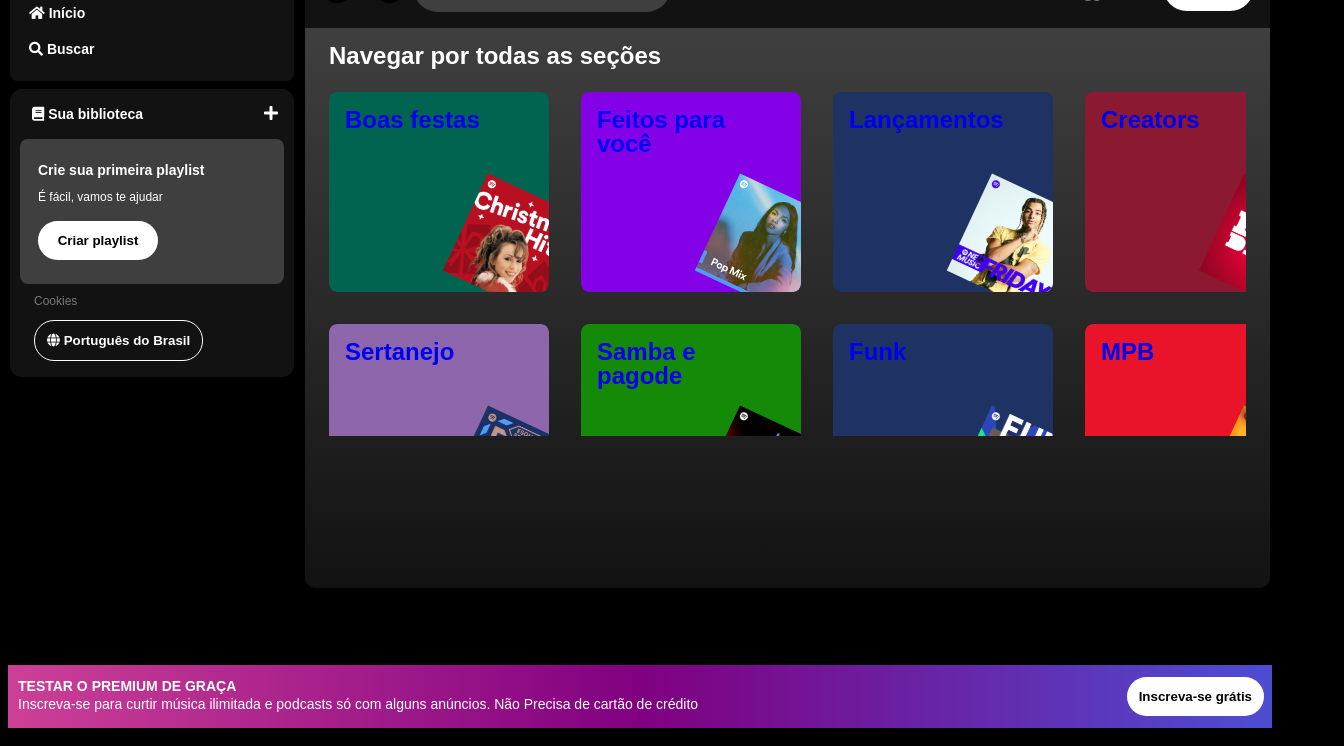
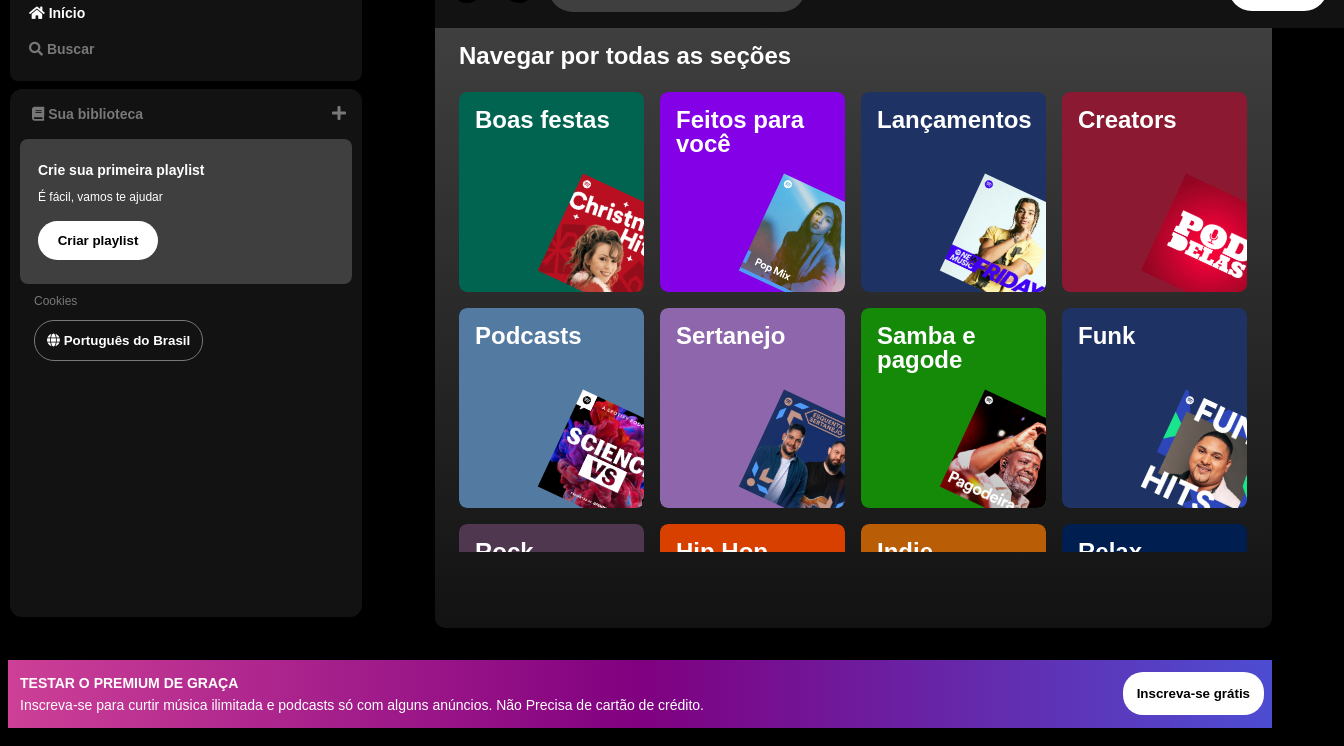
Before and after one commit to douglasgjar/imersao-frontend-alura, a plain HTML site: page index.html in a window 1280 px wide. Shown: the part 64-810 px from the top of the page, 1344 px wide, since content can reach past the window. Drawn offline with Linux system fonts and the light colour scheme.

Commit message:
Hovers, arrumações, etc

```diff
--- a/index.html
+++ b/index.html
@@ -29,13 +29,13 @@
                 <a href="#"><img src="src/assets/icons/logo-spotify.png" alt="logo do spotify"></a>
                 <ul>
                     <li>
-                        <a href="#">
+                        <a class="sidebar-home-button" href="#">
                             <span class="fa fa-home"></span>
                             <span>Início</span>
                         </a>
                     </li>
                     <li>
-                        <a href="#">
+                        <a class="sidebar-search-button" href="#">
                             <span class="fa fa-search"></span>
                             <span>Buscar</span>
                         </a>
@@ -84,12 +84,12 @@
                         <img src="src/assets/icons/small-left.png" alt="seta esquerda">
                     </button>
                     <button class="arrow-right">
-                        <img src="src/assets/icons/small-right.png" alt="direita">
+                        <img src="src/assets/icons/small-right.png" alt="seta direita">
                     </button>
                 </div>
                 <div class="header-search-container">
                     <div class="header-search">
-                        <img src="src/assets/icons/search.png" alt="campo de busca">
+                        <img src="src/assets/icons/search.png" alt="icon campo de busca">
                         <input id="header-search-input" type="text" maxlength="800" placeholder="O que você quer ouvir?">
                     </div>
                 </div>
@@ -104,7 +104,6 @@
       <div class="playlist-container">
         <div id="result-playlists">
           <div class="playlist">
-
             <h2 class="session">Navegar por todas as seções</h2>
           </div>
 
@@ -115,7 +114,7 @@
                 <!-- CARD 1 -->
                 <a href="" class="cards">
                   <div class="cards card1">
-                    <img src="./src/assets/playlist/1.jpeg" alt="" />
+                    <img src="./src/assets/playlist/1.jpeg" alt="card-playlist"/>
                     <span>Boas festas</span>
                   </div>
                 </a>
@@ -123,7 +122,7 @@
                 <!-- CARD 2 -->
                 <a href="" class="cards">
                   <div class="cards card2">
-                    <img src="./src/assets/playlist/2.png" alt="" />
+                    <img src="./src/assets/playlist/2.png" alt="card-playlist" />
                     <span>Feitos para você</span>
                   </div>
                 </a>
@@ -131,7 +130,7 @@
                 <!-- CARD 3 -->
                 <a href="" class="cards">
                   <div class="cards card3">
-                    <img src="./src/assets/playlist/3.jpeg" alt="" />
+                    <img src="./src/assets/playlist/3.jpeg" alt="card-playlist" />
                     <span>Lançamentos</span>
                   </div>
                 </a>
@@ -139,7 +138,7 @@
                 <!-- CARD 4 -->
                 <a href="" class="cards">
                   <div class="cards card4">
-                    <img src="./src/assets/playlist/4.jpeg" alt="" />
+                    <img src="./src/assets/playlist/4.jpeg" alt="card-playlist" />
                     <span>Creators</span>
                   </div>
                 </a>
@@ -147,7 +146,7 @@
                 <!-- CARD 5 -->
                 <a href="" class="cards">
                   <div class="cards card5">
-                    <img src="./src/assets/playlist/5.jpeg" alt="" />
+                    <img src="./src/assets/playlist/5.jpeg" alt="card-playlist" />
                     <span>Para treinar</span>
                   </div>
                 </a>
@@ -155,7 +154,7 @@
                 <!-- CARD 6 -->
                 <a href="" class="cards">
                   <div class="cards card6">
-                    <img src="./src/assets/playlist/6.jpeg" alt="" />
+                    <img src="./src/assets/playlist/6.jpeg" alt="card-playlist" />
                     <span>Podcasts</span>
                   </div>
                 </a>
@@ -163,7 +162,7 @@
                 <!-- CARD 7 -->
                 <a href="" class="cards">
                   <div class="cards card7">
-                    <img src="./src/assets/playlist/7.jpeg" alt="" />
+                    <img src="./src/assets/playlist/7.jpeg" alt="card-playlist" />
                     <span>Sertanejo</span>
                   </div>
                 </a>
@@ -171,7 +170,7 @@
                 <!-- CARD 8 -->
                 <a href="" class="cards">
                   <div class="cards card8">
-                    <img src="./src/assets/playlist/8.jpeg" alt="" />
+                    <img src="./src/assets/playlist/8.jpeg" alt="card-playlist" />
                     <span>Samba e pagode</span>
                   </div>
                 </a>
@@ -179,7 +178,7 @@
                 <!-- CARD 9 -->
                 <a href="" class="cards">
                   <div class="cards card9">
-                    <img src="./src/assets/playlist/9.jpeg" alt="" />
+                    <img src="./src/assets/playlist/9.jpeg" alt="card-playlist" />
                     <span>Funk</span>
                   </div>
                 </a>
@@ -187,7 +186,7 @@
                 <!-- CARD 10 -->
                 <a href="" class="cards">
                   <div class="cards card10">
-                    <img src="./src/assets/playlist/10.jpeg" alt="" />
+                    <img src="./src/assets/playlist/10.jpeg" alt="card-playlist" />
                     <span>MPB</span>
                   </div>
                 </a>
@@ -195,7 +194,7 @@
                 <!-- CARD 11 -->
                 <a href="" class="cards">
                   <div class="cards card11">
-                    <img src="./src/assets/playlist/11.jpeg" alt="" />
+                    <img src="./src/assets/playlist/11.jpeg" alt="card-playlist" />
                     <span>Rock</span>
                   </div>
                 </a>
@@ -203,7 +202,7 @@
                 <!-- CARD 12 -->
                 <a href="" class="cards">
                   <div class="cards card12">
-                    <img src="./src/assets/playlist/12.jpeg" alt="" />
+                    <img src="./src/assets/playlist/12.jpeg" alt="card-playlist" />
                     <span>Hip Hop</span>
                   </div>
                 </a>
@@ -211,7 +210,7 @@
                 <!-- CARD 13 -->
                 <a href="" class="cards">
                   <div class="cards card13">
-                    <img src="./src/assets/playlist/13.jpeg" alt="" />
+                    <img src="./src/assets/playlist/13.jpeg" alt="card-playlist" />
                     <span>Indie</span>
                   </div>
                 </a>
@@ -219,7 +218,7 @@
                 <!-- CARD 14 -->
                 <a href="" class="cards">
                   <div class="cards card14">
-                    <img src="./src/assets/playlist/14.jpeg" alt="" />
+                    <img src="./src/assets/playlist/14.jpeg" alt="card-playlist" />
                     <span>Relax</span>
                   </div>
                 </a>
@@ -227,7 +226,7 @@
                 <!-- CARD 15 -->
                 <a href="" class="cards">
                   <div class="cards card15">
-                    <img src="./src/assets/playlist/15.jpeg" alt="" />
+                    <img src="./src/assets/playlist/15.jpeg" alt="card-playlist" />
                     <span>Música Latina</span>
                   </div>
                 </a>
@@ -265,7 +264,7 @@
     <footer>
         <div class="footer-text">
             <p class="footer-text-title">TESTAR O PREMIUM DE GRAÇA</p>
-            <p class="footer-text-subtitle">Inscreva-se para curtir música ilimitada e podcasts só com alguns anúncios. Não Precisa de cartão de crédito
+            <p class="footer-text-subtitle">Inscreva-se para curtir música ilimitada e podcasts só com alguns anúncios. Não Precisa de cartão de crédito.
             </p>
         </div>
         <div class="footer-button">
--- a/src/styles/main-content.css
+++ b/src/styles/main-content.css
@@ -1,12 +1,11 @@
 main {
     font-family: var(--font-1);
-    color: 1;
+    color: var(--cor-1);
 }
 
 .main-container {
-    max-width: 800vw;
-    height: 100vh;
-    margin-left: 295px;
+    margin-left: 425px;
+    margin-right: 8px;
 }
 
 .header-navigation {
@@ -14,9 +13,10 @@
     justify-content: space-between;
     align-items: center;
     padding: 16px;
-    margin: 10px 10px 0 10px;
+    margin: 10px 8px 0 10px;
     border-radius: 8px 8px 0 0;
     background-color: var(--cor-3);
+    width: 68.5vw;
 }
 
 .navigation {
@@ -27,10 +27,6 @@
 
 .arrow-left {
     margin-right: 1.25rem;
-}
-
-.arrow-right {
-
 }
 
 .arrow-left, .arrow-right {
@@ -46,8 +42,7 @@
 }
 
 .header-search-container {
-    width: 61vw;
-    margin-right: 20px ;
+    width: 43.5vw;
 }
 
 .header-search {
@@ -59,6 +54,10 @@
     background-color: var(--cor-4);
     border-radius: 500px;
     border: 1px solid transparent;
+}
+
+.header-search:hover {
+    border: 1px solid var(--cor-1);
 }
 
 .header-search img {
@@ -92,6 +91,10 @@
     border: none;
 }
 
+.header-subscribe:hover {
+    color: var(--cor-1);
+}
+
 .header-login {
     width: 100px;
     height: 48px;
@@ -102,37 +105,35 @@
     background: transparent;
     background-color: var(--cor-1);
     border-radius: 40px;
+    cursor: pointer;
 }
 
 /* PLAYLIST */
 .playlist-container {
-  height: 68vh;
+  height: 73vh;
   padding-top: 16px;
-  margin: 0 10px;
+  margin-left: 10px;
   border-radius: 0 0 10px 10px;
   background-image: linear-gradient(to bottom, var(--cor-4), var(--cor-3));
 }
 
 .playlist {
-  margin: 0 24px;
+  margin: 0 24px 24px;
 }
 
-.playlist #greeting {
-  color: var(--text-base-light);
-  font-size: 32px;
-  font-weight: 700;
-  margin-bottom: 48px;
+.session {
+    color: var(--cor-1);
+    font-size: 24px;
+    font-weight: 700;
 }
 
-.playlist .session {
-  color: var(--text-base-light);
-  font-size: 24px;
-  font-weight: 700;
+.session:hover {
+    text-decoration: underline;
 }
 
 /* SCROLL */
 .offer__scroll-container {
-  max-height: 43vh;
+  max-height: 57.5vh;
   margin: 24px;
   overflow-y: auto;
 }
@@ -148,11 +149,8 @@
 
 .offer__list-item {
   display: grid;
-  justify-items: center;
-  grid-template-columns: 1fr 1fr 1fr 1fr 1fr 1fr;
-  grid-gap: 16px;
-  gap: 32px;
-  margin-bottom: 16px;
+  grid-template-columns: 1fr 1fr 1fr 1fr 1fr;
+  gap: 16px;
 
   /* CODIGO COM JS CALCULANDO OS CARDS POR COLUNA
   display: grid;   define o modelo de layout do elemento como uma grade *
@@ -168,10 +166,11 @@
   position: relative; /* relative:
                           Comportamento em relação a si mesmo: O elemento é posicionado em relação à sua posição original.
                           Mantém espaço original: O espaço original que o elemento ocuparia não é alterado, mas você pode movê-lo com top, right, bottom ou left. */
-  width: 220px;
+  width: 185px;
   height: 200px;
   overflow: hidden;
   border-radius: 8px;
+  color: var(--cor-1);
 }
 
 .cards span {
@@ -187,49 +186,49 @@
 
 /* COLOR CARDS */
 .card1 {
-  background-color: rgb(0, 100, 80);
+  background-color: var(--card-1);
 }
 .card2 {
-  background-color: rgb(132, 0, 231);
+  background-color: var(--card-2);
 }
 .card3 {
-  background: rgb(30, 50, 100);
+  background: var(--card-3);
 }
 .card4 {
-  background: rgb(140, 25, 50);
+  background: var(--card-4);
 }
 .card5 {
-  background: rgb(232, 17, 91);
+  background: var(--card-5);
 }
 .card6 {
-  background: rgb(83, 122, 161);
+  background: var(--card-6);
 }
 .card7 {
-  background: rgb(142, 102, 172);
+  background: var(--card-7);
 }
 .card8 {
-  background: rgb(20, 138, 8);
+  background: var(--card-8)
 }
 .card9 {
-  background: rgb(30, 50, 100);
+  background: var(--card-9);
 }
 .card10 {
-  background: rgb(233, 20, 41);
+  background: var(--card-10);
 }
 .card11 {
-  background: rgb(80, 55, 80);
+  background: var(--card-11)
 }
 .card12 {
-  background: rgb(216, 64, 0);
+  background: var(--card-12)
 }
 .card13 {
-  background: rgb(186, 93, 7);
+  background: var(--card-13)
 }
 .card14 {
-  background: rgb(0, 30, 80);
+  background: var(--card-14)
 }
 .card15 {
-  background: rgb(60, 30, 80);
+  background: var(--card-15)
 }
 /* FIM COLOR CARDS */
 
--- /dev/null
+++ b/src/styles/media-queries.css
@@ -0,0 +1,3 @@
+@media screen and (max-width: 1015px) {
+
+}
--- a/src/styles/sidebar-footer.css
+++ b/src/styles/sidebar-footer.css
@@ -8,7 +8,7 @@
     top: 0;
     bottom: 0;
     left: 0;
-    width: 300px;
+    width: 28.75vw;
     padding: 2px;
 }
 
@@ -20,12 +20,23 @@
     padding: 10px 0 10px 5px;
 }
 
-.sidebar nav ul li a {
+.sidebar-home-button, .sidebar-search-button{
     text-decoration: none;
     font-family: var(--font-1);
-    color: var(--cor-1);
     font-weight: 600;
     font-size: 14px;
+}
+
+.sidebar-home-button {
+    color: var(--cor-1);
+}
+
+.sidebar-search-button {
+    color: var(--cor-5);
+}
+
+.sidebar-search-button:hover {
+    color: var(--cor-1);
 }
 
 .sidebar-navigation {
@@ -51,6 +62,7 @@
     margin: 8px;
     padding: 8px;
     border-radius: 12px;
+    height: 64vh;
     font-family: var(--font-1);
 }
 
@@ -58,14 +70,25 @@
     display: flex;
     justify-content: space-between;
     padding: 8px;
+    color: var(--cor-5);
 }
 
 .library-content-button {
     border: none;
     background: none;
-    color: var(--cor-1);
     font-weight: 700;
     font-size: 14px;
+    color: var(--cor-5);
+}
+
+.library-content-button:hover {
+    color: var(--cor-1);
+}
+
+.fa-plus:hover {
+    color: var(--cor-1);
+    background-color: var(--cor-2);
+    border-radius: 50%;
 }
 
 .section-playlist {
@@ -135,13 +158,17 @@
 }
 
 .language-button {
-    border: 1px solid var(--cor-1);
+    border: 1px solid var(--cor-5);
     border-radius: 20px;
     background: transparent;
     padding: 12px;
     color: var(--cor-1);
     cursor: pointer;
     font-weight: bold;
+}
+
+.language-button:hover {
+    border: 1px solid var(--cor-1);
 }
 
 footer {
@@ -154,6 +181,7 @@
     display: flex;
     justify-content: space-between;
     margin: 8px;
+    cursor: pointer;
 }
 
 .footer-text {
@@ -167,7 +195,7 @@
     color: var(--cor-1);
     font-size: 14px;
     font-weight: bold;
-    padding: 2px;
+    padding: 4px;
 }
 
 .footer-text-subtitle {
@@ -180,6 +208,6 @@
     background-color: var(--cor-1);
     border-radius: 20px;
     font-weight: 700;
-    padding: 12px;
+    padding: 14px;
     cursor: pointer;
 }
--- a/src/styles/vars.css
+++ b/src/styles/vars.css
@@ -1,9 +1,24 @@
-:root{
+:root {
     --cor-1: #fff;
     --cor-2: #000;
     --cor-3: #121212;
     --cor-4: #3f3f3f;
     --cor-5: #787878;
     --cor-6: rgb(69, 183, 69);
+    --card-1: rgb(0, 100, 80);
+    --card-2: rgb(132, 0, 231);
+    --card-3: rgb(30, 50, 100);
+    --card-4: rgb(140, 25, 50);
+    --card-5: rgb(232, 17, 91);
+    --card-6: rgb(83, 122, 161);
+    --card-7: rgb(142, 102, 172);
+    --card-8: rgb(20, 138, 8);
+    --card-9: rgb(30, 50, 100);
+    --card-10: rgb(233, 20, 41);
+    --card-11: rgb(80, 55, 80);
+    --card-12: rgb(216, 64, 0);
+    --card-13: rgb(186, 93, 7);
+    --card-14: rgb(0, 30, 80);
+    --card-15: rgb(60, 30, 80);
     --font-1: "DM sans", sans-serif;
 }
```
